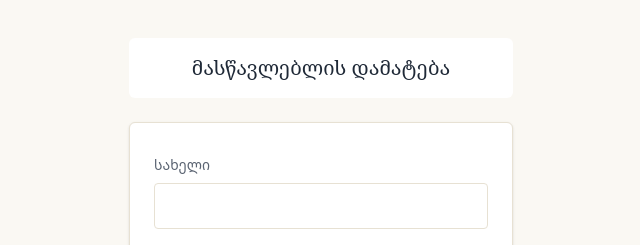
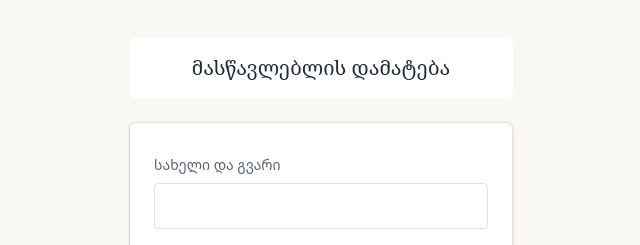
Before and after one commit to lizozivzivadze-star/tutoring-app, a Next.js app: page /register in a window 1280 px wide. Shown: the part 102-347 px from the top of the page, without its empty margins (319-959 px from the left). Built offline with nearby package versions, Linux system fonts and the light colour scheme.

Commit message:
Update 12-Sep-26 12:43:10.99

```diff
--- a/app/register/page.tsx
+++ b/app/register/page.tsx
@@ -55,7 +55,7 @@ export default function RegisterPage() {
         >
           <div>
             <label htmlFor="name" className="block text-sm text-ink-soft mb-2">
-              სახელი
+              სახელი და გვარი
             </label>
             <input
               id="name"
```
